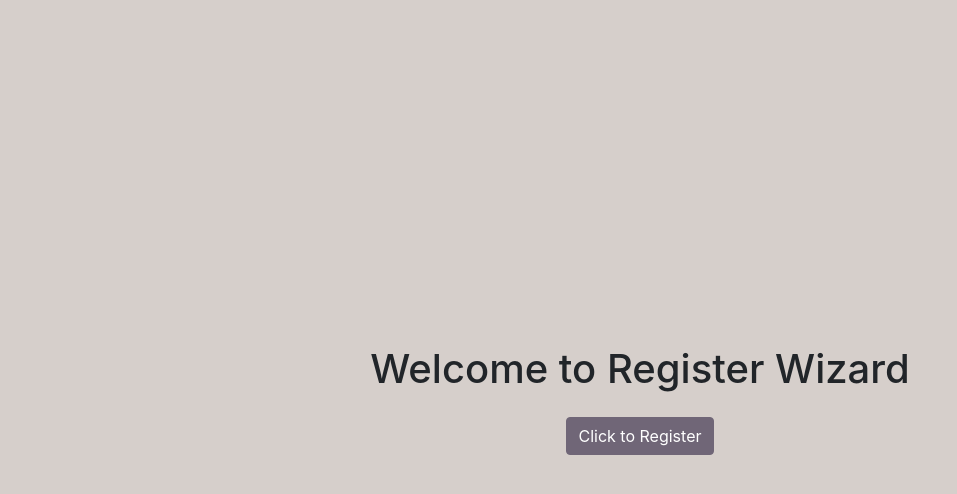
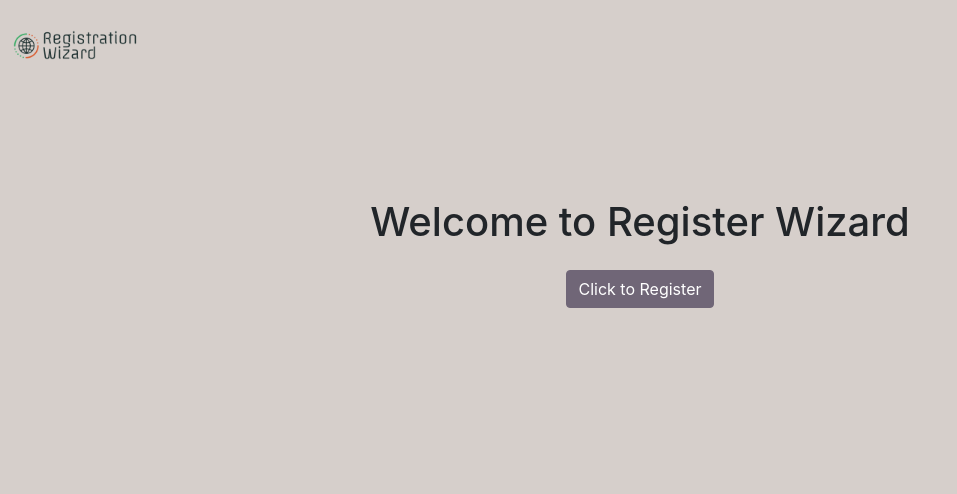
Before and after one commit to MHNashef/register-wizard, a React (Create React App) app: page / in a window 1280 px wide. Shown: the top 494 px of the page, without its empty margins (0-957 px from the left). Built offline with nearby package versions, Linux system fonts and the light colour scheme.

Commit message:
Added logo and some style changes

```diff
--- a/src/App.css
+++ b/src/App.css
@@ -18,3 +18,7 @@ body {
 .registration-card:hover {
   box-shadow: 0 8px 16px 0 rgba(0,0,0,0.2);
 }
+#logo {
+  position: relative;
+  top: -30px;
+}
--- a/src/App.js
+++ b/src/App.js
@@ -5,6 +5,7 @@ import FirstPhase from "./FirstPhase/FirstPhase";
 import SecondPhase from "./SecondPhase/SecondPhase";
 import ThirdPhase from "./phase3-components/PhaseThree";
 import CompletionPage from "./phase3-components/CompletionPage";
+import logo from './logo.png';
 import "./App.css";
 
 function App() {
@@ -18,6 +19,7 @@ function App() {
 
   return (
     <>
+    <img id="logo" src={logo} alt="" height="150"/>
       <Router>
         <Switch>
           <Route exact path="/">
--- a/src/FirstPhase/FirstPhase.jsx
+++ b/src/FirstPhase/FirstPhase.jsx
@@ -99,7 +99,7 @@ export default function FirstPhase({userCnt}) {
 
   return (
     // <div className="container">
-    <Card className="mx-auto mt-5 registration-card" style={{width: "25rem"}}>
+    <Card className="mx-auto registration-card" style={{width: "25rem"}}>
     <Card.Body>
       <Form ref={formRef} onSubmit={onSubmitHandler}>
         <Form.Group className="mb-3">
@@ -136,6 +136,7 @@ export default function FirstPhase({userCnt}) {
           <Form.Label>Birth date</Form.Label>
           <Form.Control
             type="date"
+            max="2008-06-02"
             name="birth"
             required
             onBlur={userValidation}
--- a/src/SecondPhase/SecondPhase.jsx
+++ b/src/SecondPhase/SecondPhase.jsx
@@ -90,7 +90,7 @@ function SecondPhase({userCnt}) {
 
   return (
     <>
-      <Card className="mx-auto mt-5 registration-card" style={{width: "25rem"}}>
+      <Card className="mx-auto registration-card" style={{width: "25rem"}}>
         <Card.Body>
         <Form onSubmit={onSubmit} ref={formRef}>
           <Form.Group controlId="formBasicCity">
--- a/src/WelcomePage/WelcomePage.js
+++ b/src/WelcomePage/WelcomePage.js
@@ -11,8 +11,8 @@ export default function WelcomePage() {
   }
 
   return (
-    <div className="vh-100">
-      <div className="d-flex flex-column justify-content-center align-items-center h-100">
+    <div className="mt-5">
+      <div className="text-center">
         <h1 className="mb-4">Welcome to Register Wizard</h1>
         <Button className="buttonColor" onClick={moveToForm}>
           Click to Register
--- a/src/phase3-components/PhaseThree.jsx
+++ b/src/phase3-components/PhaseThree.jsx
@@ -64,7 +64,7 @@ export default function Phase3({userCnt}) {
   const formRef = useRef();
 
   return (
-    <Card className="mx-auto mt-5 registration-card" style={{width: "25rem"}}>
+    <Card className="mx-auto registration-card" style={{width: "25rem"}}>
       <Card.Body>
       <Form ref={formRef}>
         <Hobbies sendComponentData={getComponentData} />
```
